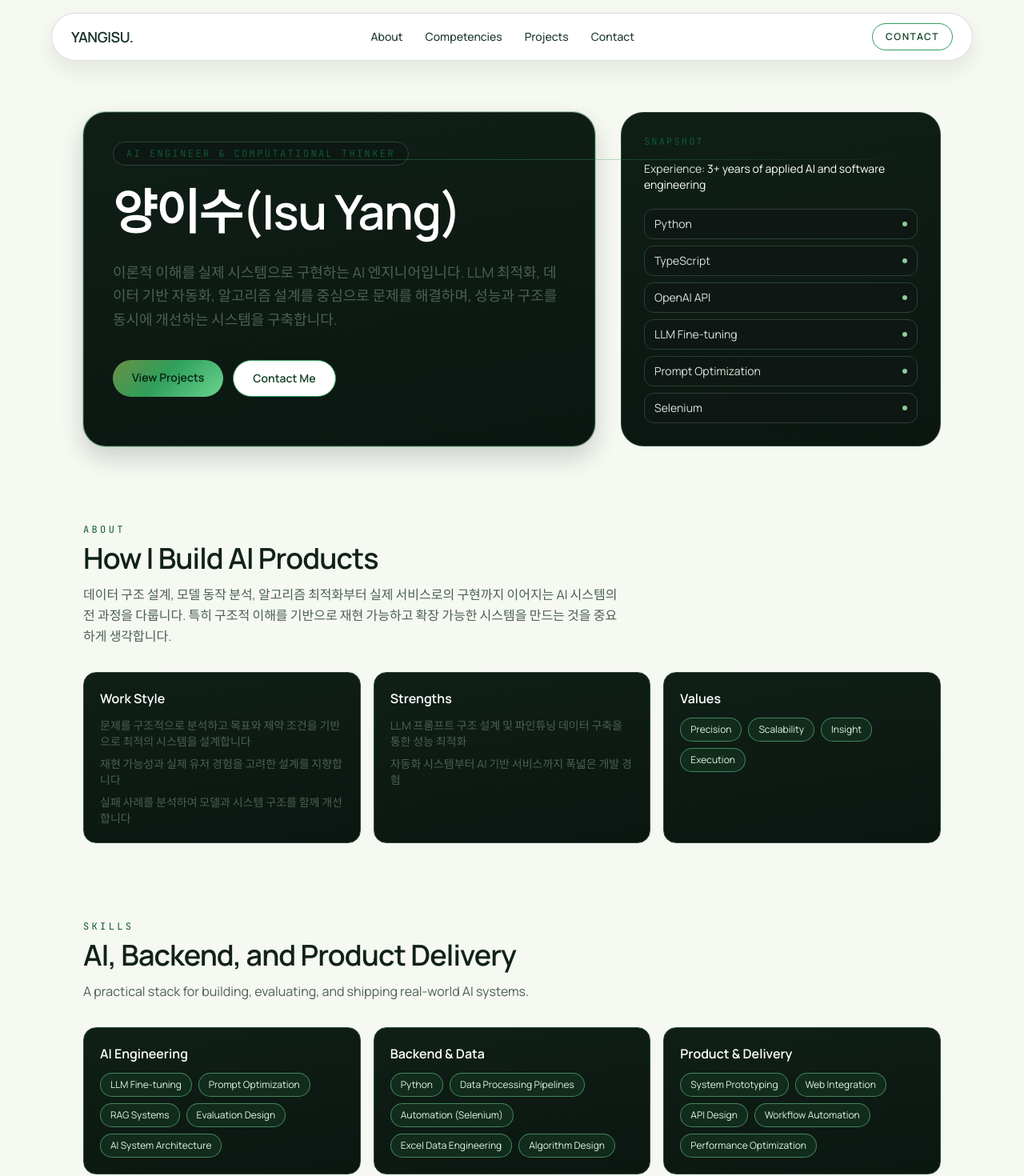
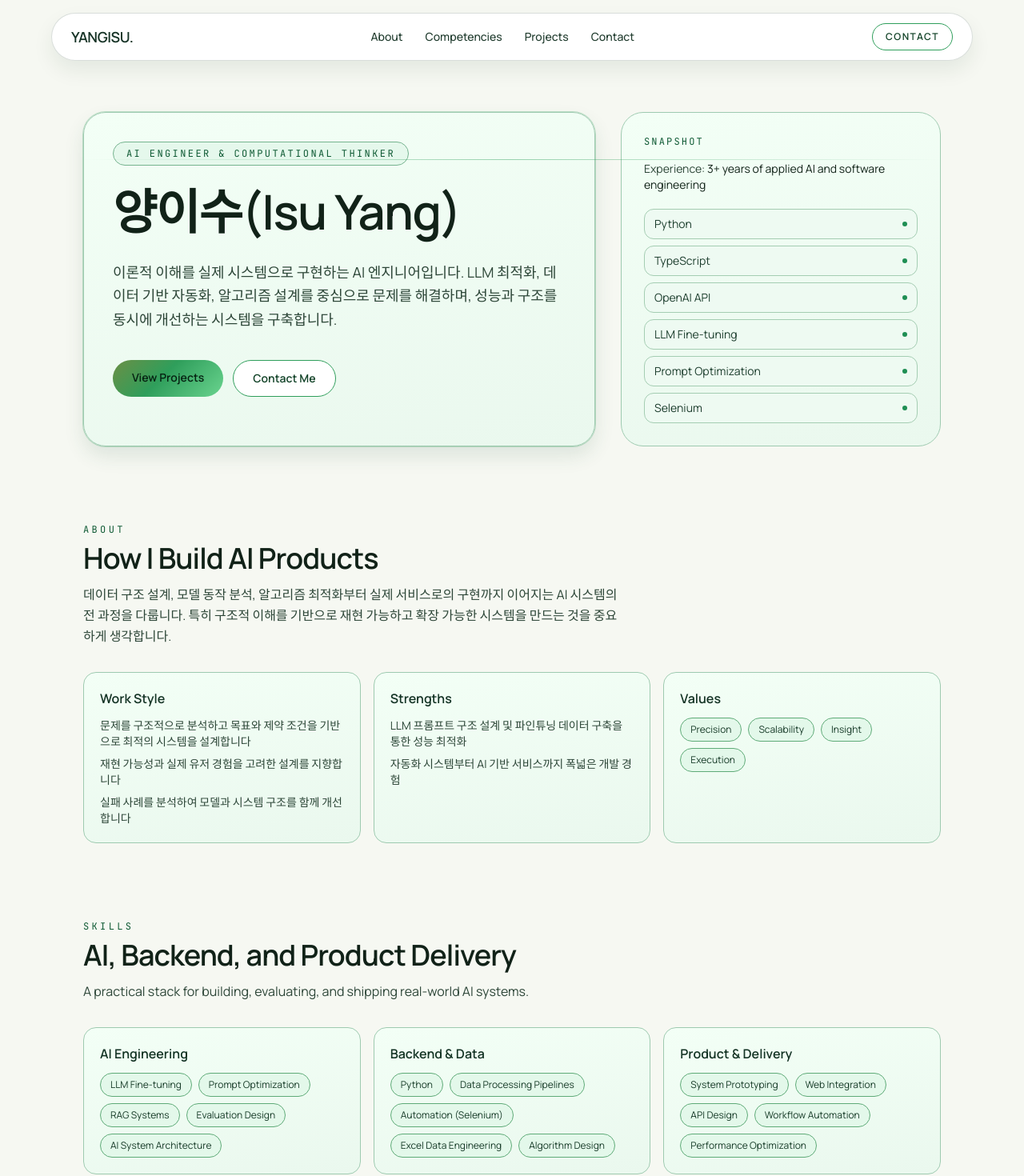
Before and after one commit to yangisu/portfolio, a Next.js app: page / in a window 1280 px wide. Shown: the top 1470 px of the page at 80% size. Built offline with nearby package versions, Linux system fonts and the light colour scheme.

Commit message:
Improve text contrast with lighter green cards

```diff
--- a/app/globals.css
+++ b/app/globals.css
@@ -40,13 +40,13 @@ body {
 }
 
 .glass-card {
-  background: linear-gradient(170deg, #0f1f16 0%, #0b1611 100%);
-  border: 1px solid var(--card-border);
+  background: linear-gradient(170deg, #f3fff6 0%, #eaf8ee 100%);
+  border: 1px solid #9ecab0;
   backdrop-filter: blur(8px);
 }
 
 .accent-ring {
-  box-shadow: 0 0 0 1px rgba(47, 158, 91, 0.35), 0 14px 30px rgba(15, 35, 24, 0.18);
+  box-shadow: 0 0 0 1px rgba(47, 158, 91, 0.28), 0 12px 24px rgba(44, 89, 63, 0.12);
 }
 
 .theme-heading {
@@ -58,13 +58,13 @@ body {
 }
 
 .theme-text-muted {
-  color: var(--muted);
+  color: #2d4638;
 }
 
 .theme-chip {
-  border: 1px solid rgba(106, 212, 143, 0.55);
-  background: rgba(18, 44, 30, 0.96);
-  color: #ddf7e7;
+  border: 1px solid #5fab78;
+  background: #e3f8ea;
+  color: #173b28;
 }
 
 .theme-outline-btn {
@@ -115,29 +115,29 @@ body {
 }
 
 .contact-stage {
-  border: 1px solid #2a4b3c;
-  background: linear-gradient(165deg, #07140e 0%, #091d14 48%, #0b2418 100%);
-  box-shadow: 0 22px 44px rgba(10, 33, 22, 0.28);
+  border: 1px solid #9dcfb0;
+  background: linear-gradient(155deg, #ecf9ef 0%, #def4e5 45%, #f5fcf7 100%);
+  box-shadow: 0 18px 34px rgba(65, 111, 82, 0.14);
 }
 
 .contact-panel {
-  border: 1px solid rgba(77, 122, 96, 0.8);
-  background: linear-gradient(165deg, rgba(11, 25, 18, 0.97), rgba(8, 19, 13, 0.97));
+  border: 1px solid #95c4a7;
+  background: #ffffff;
 }
 
 .contact-input {
   width: 100%;
   border-radius: 16px;
-  border: 1px solid rgba(87, 141, 111, 0.88);
-  background: rgba(19, 40, 28, 0.92);
-  color: #f5fbf7;
+  border: 1px solid #87b79a;
+  background: #f7fdf9;
+  color: #143325;
   padding: 0.9rem 1rem;
   outline: none;
   transition: border-color 0.2s ease, box-shadow 0.2s ease;
 }
 
 .contact-input::placeholder {
-  color: #8eb49c;
+  color: #6e8f7d;
 }
 
 .contact-input:focus {
--- a/components/about-section.tsx
+++ b/components/about-section.tsx
@@ -22,7 +22,7 @@ export function AboutSection({
     >
       <div className="grid gap-4 md:grid-cols-3">
         <div className="glass-card rounded-2xl p-5">
-          <h3 className="mb-3 text-base font-semibold text-white">Work Style</h3>
+          <h3 className="mb-3 text-base font-semibold text-[#143325]">Work Style</h3>
           <ul className="space-y-2 text-sm theme-text-muted">
             {workStyle.map((item) => (
               <li key={item}>{item}</li>
@@ -30,7 +30,7 @@ export function AboutSection({
           </ul>
         </div>
         <div className="glass-card rounded-2xl p-5">
-          <h3 className="mb-3 text-base font-semibold text-white">Strengths</h3>
+          <h3 className="mb-3 text-base font-semibold text-[#143325]">Strengths</h3>
           <ul className="space-y-2 text-sm theme-text-muted">
             {strengths.map((item) => (
               <li key={item}>{item}</li>
@@ -38,7 +38,7 @@ export function AboutSection({
           </ul>
         </div>
         <div className="glass-card rounded-2xl p-5">
-          <h3 className="mb-3 text-base font-semibold text-white">Values</h3>
+          <h3 className="mb-3 text-base font-semibold text-[#143325]">Values</h3>
           <div className="flex flex-wrap gap-2">
             {values.map((value) => (
               <span key={value} className="theme-chip rounded-full px-3 py-1.5 text-xs">
--- a/components/case-study-section.tsx
+++ b/components/case-study-section.tsx
@@ -42,7 +42,7 @@ export function CaseStudySection({
           </div>
         </div>
         <div className="mt-6 grid gap-4 md:grid-cols-2">
-          <div className="rounded-2xl border border-[#2b4037] bg-[#0d1511] p-5">
+          <div className="rounded-2xl border border-[#9ecab0] bg-[#f3fff6] p-5">
             <p className="mb-3 font-mono text-xs uppercase tracking-[0.16em] theme-eyebrow">
               Approach
             </p>
@@ -52,7 +52,7 @@ export function CaseStudySection({
               ))}
             </ul>
           </div>
-          <div className="rounded-2xl border border-[#2b4037] bg-[#0d1511] p-5">
+          <div className="rounded-2xl border border-[#9ecab0] bg-[#f3fff6] p-5">
             <p className="mb-3 font-mono text-xs uppercase tracking-[0.16em] theme-eyebrow">
               Outcome
             </p>
--- a/components/experience-timeline-section.tsx
+++ b/components/experience-timeline-section.tsx
@@ -29,10 +29,10 @@ export function ExperienceTimelineSection({
               <p className="font-mono text-xs uppercase tracking-[0.14em] theme-eyebrow">
                 {item.period}
               </p>
-              <h3 className="mt-2 text-base font-semibold text-white">
+              <h3 className="mt-2 text-base font-semibold text-[#143325]">
                 {item.title}
               </h3>
-              <p className="text-sm text-[#d5dfd7]">{item.company}</p>
+              <p className="text-sm text-[#2d4638]">{item.company}</p>
               <p className="mt-3 text-sm leading-relaxed theme-text-muted">
                 {item.summary}
               </p>
--- a/components/hero-section.tsx
+++ b/components/hero-section.tsx
@@ -17,10 +17,10 @@ export function HeroSection({
     <section id="top" className="section-fade relative scroll-mt-24">
       <div className="hero-grid grid gap-8 lg:grid-cols-[1.6fr_1fr] lg:items-stretch">
         <div className="glass-card accent-ring rounded-[28px] p-7 md:p-9">
-          <p className="mb-5 inline-flex items-center rounded-full border border-[#2f4539] bg-[#0d1713] px-4 py-1.5 font-mono text-xs uppercase tracking-[0.2em] theme-eyebrow">
+          <p className="mb-5 inline-flex items-center rounded-full border border-[#76b38f] bg-[#e5f8ec] px-4 py-1.5 font-mono text-xs uppercase tracking-[0.2em] text-[#0f5a34]">
             {role}
           </p>
-          <h1 className="text-4xl font-semibold leading-tight tracking-tight text-[var(--ivory)] md:text-6xl">
+          <h1 className="text-4xl font-semibold leading-tight tracking-tight text-[#112218] md:text-6xl">
             {name}
           </h1>
           <p className="mt-6 max-w-2xl text-base leading-relaxed theme-text-muted md:text-lg">
@@ -43,21 +43,21 @@ export function HeroSection({
         </div>
 
         <aside className="glass-card rounded-[28px] p-6 md:p-7">
-          <p className="font-mono text-xs uppercase tracking-[0.18em] theme-eyebrow">
+          <p className="font-mono text-xs uppercase tracking-[0.18em] text-[#0f5a34]">
             Snapshot
           </p>
-          <p className="mt-4 text-sm text-[#d8e1da]">
-            Experience: <span className="text-white">{experience}</span>
+          <p className="mt-4 text-sm text-[#2d4638]">
+            Experience: <span className="text-[#112218]">{experience}</span>
           </p>
 
           <div className="mt-5 space-y-2">
             {stack.map((item) => (
               <div
                 key={item}
-                className="flex items-center justify-between rounded-xl border border-[#2e4036] bg-[#0e1713] px-3 py-2"
+                className="flex items-center justify-between rounded-xl border border-[#a4cdb2] bg-[#eefaf2] px-3 py-2"
               >
-                <span className="text-sm text-[#d9e7de]">{item}</span>
-                <span className="h-1.5 w-1.5 rounded-full bg-[#8bcf9d]" />
+                <span className="text-sm text-[#1d3e2e]">{item}</span>
+                <span className="h-1.5 w-1.5 rounded-full bg-[#1e8e53]" />
               </div>
             ))}
           </div>
--- a/components/projects-section.tsx
+++ b/components/projects-section.tsx
@@ -19,7 +19,7 @@ export function ProjectsSection({ projects }: ProjectsSectionProps) {
             key={project.title}
             className="glass-card group rounded-2xl p-5 transition hover:-translate-y-0.5 hover:border-[#3e5f52]"
           >
-            <h3 className="text-lg font-semibold text-white">{project.title}</h3>
+            <h3 className="text-lg font-semibold text-[#143325]">{project.title}</h3>
             <p className="mt-3 text-sm leading-relaxed theme-text-muted">
               {project.description}
             </p>
--- a/components/skills-section.tsx
+++ b/components/skills-section.tsx
@@ -20,7 +20,7 @@ export function SkillsSection({ groups }: SkillsSectionProps) {
       <div className="grid gap-4 md:grid-cols-3">
         {groups.map((group) => (
           <article key={group.title} className="glass-card rounded-2xl p-5">
-            <h3 className="mb-3 text-base font-semibold text-white">{group.title}</h3>
+            <h3 className="mb-3 text-base font-semibold text-[#143325]">{group.title}</h3>
             <div className="flex flex-wrap gap-2">
               {group.skills.map((skill) => (
                 <span key={skill} className="theme-chip rounded-full px-3 py-1.5 text-xs">
```
Also changed, not shown: components/contact-section.tsx (+15 -15 lines).
